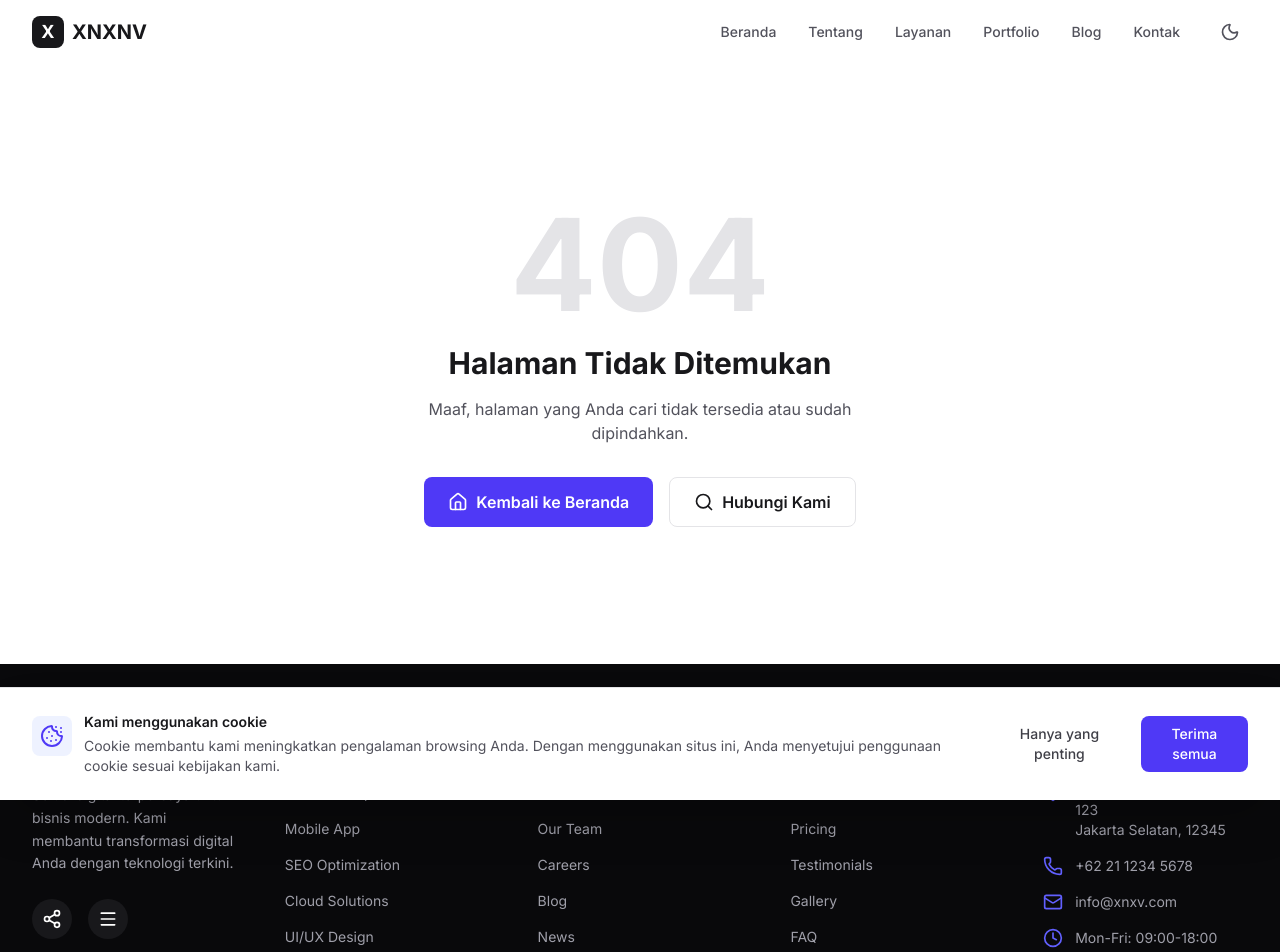
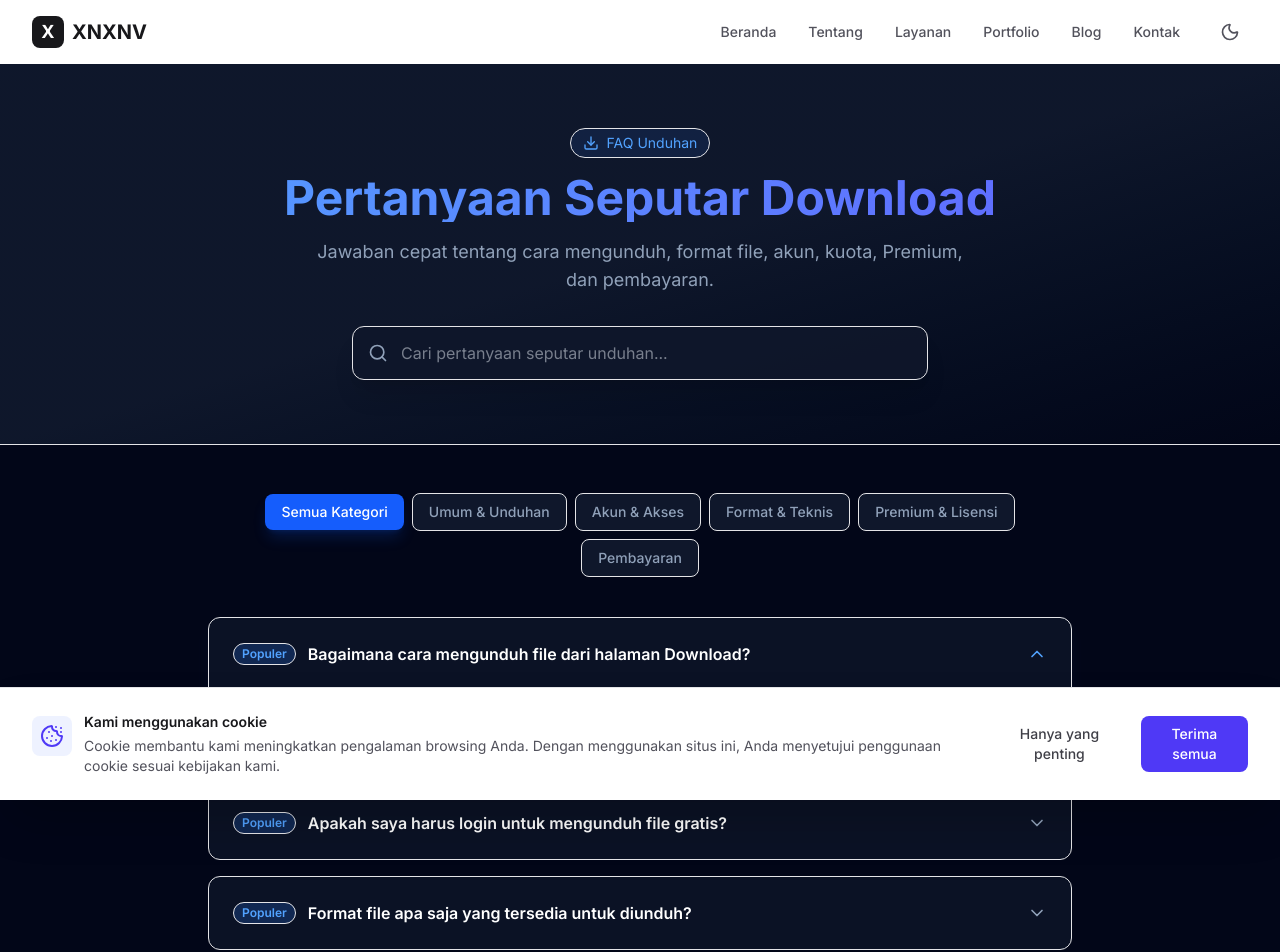
Before and after one commit to aryaapriawann-dev/XNXNV, a Next.js app: page /download/faq in a window 1280 px wide. Before the commit this address had no page. Shown: the top 952 px of the page. Built offline with nearby package versions, Linux system fonts and the light colour scheme.

Commit message:
feat(download): add FAQ page

```diff
--- /dev/null
+++ b/src/app/download/faq/page.tsx
@@ -0,0 +1,208 @@
+"use client";
+
+import { useState } from "react";
+import { Download, Search, ChevronDown, ChevronUp, HelpCircle, ArrowRight } from "lucide-react";
+
+interface FAQItem {
+  id: string;
+  category: "umum" | "akun" | "teknis" | "premium" | "pembayaran";
+  question: string;
+  answer: string;
+  popular?: boolean;
+}
+
+const CATEGORIES = [
+  { id: "all", label: "Semua Kategori" },
+  { id: "umum", label: "Umum & Unduhan" },
+  { id: "akun", label: "Akun & Akses" },
+  { id: "teknis", label: "Format & Teknis" },
+  { id: "premium", label: "Premium & Lisensi" },
+  { id: "pembayaran", label: "Pembayaran" },
+] as const;
+
+const FAQ_ITEMS: FAQItem[] = [
+  {
+    id: "1",
+    category: "umum",
+    question: "Bagaimana cara mengunduh file dari halaman Download?",
+    answer: "Pilih file yang diinginkan di halaman Download, klik tombol Unduh, lalu tunggu hingga tautan unduhan siap. File akan tersimpan otomatis di folder unduhan perangkat Anda.",
+    popular: true,
+  },
+  {
+    id: "2",
+    category: "akun",
+    question: "Apakah saya harus login untuk mengunduh file gratis?",
+    answer: "File gratis bisa diunduh tanpa login, tetapi dengan akun gratis Anda mendapat riwayat unduhan, kecepatan lebih stabil, dan notifikasi saat file diperbarui.",
+    popular: true,
+  },
+  {
+    id: "3",
+    category: "teknis",
+    question: "Format file apa saja yang tersedia untuk diunduh?",
+    answer: "Kami menyediakan format PDF, EPUB, ZIP, MP4, DOCX, XLSX, dan PPTX. Setiap kartu file menampilkan format dan ukuran agar Anda bisa memilih sesuai kebutuhan.",
+    popular: true,
+  },
+  {
+    id: "4",
+    category: "teknis",
+    question: "Unduhan saya terputus di tengah jalan, apa yang harus dilakukan?",
+    answer: "Coba gunakan koneksi yang stabil lalu klik tombol Unduh ulang. Riwayat unduhan tersimpan di akun Anda sehingga tautan bisa dibuat ulang tanpa mengurangi kuota unduhan.",
+    popular: false,
+  },
+  {
+    id: "5",
+    category: "premium",
+    question: "Apa keuntungan paket Premium untuk unduhan?",
+    answer: "Pengguna Premium mendapat kecepatan unduhan prioritas, tanpa antrean, akses ke file eksklusif, unduhan massal (bulk), dan pembaruan file otomatis via email.",
+    popular: true,
+  },
+  {
+    id: "6",
+    category: "pembayaran",
+    question: "Metode pembayaran apa yang didukung untuk upgrade Premium?",
+    answer: "Kami mendukung transfer bank, e-wallet (GoPay, OVO, DANA), QRIS, dan kartu kredit. Semua pembayaran diproses aman dan lisensi aktif otomatis setelah pembayaran terverifikasi.",
+    popular: false,
+  },
+  {
+    id: "7",
+    category: "teknis",
+    question: "Apakah ada batas ukuran atau kuota unduhan harian?",
+    answer: "Akun gratis dibatasi 5 file per hari dengan ukuran maksimal 100 MB per file. Akun Premium tanpa batas jumlah file dan mendukung file hingga 2 GB per unduhan.",
+    popular: false,
+  },
+  {
+    id: "8",
+    category: "umum",
+    question: "Bagaimana cara meminta file atau melaporkan tautan rusak?",
+    answer: "Gunakan tombol Minta File di halaman Download atau hubungi tim support. Sertakan judul file dan pesan error yang muncul agar tim kami bisa memperbaiki dalam 1x24 jam.",
+    popular: false,
+  },
+];
+
+export default function DownloadFaqPage() {
+  const [selectedCategory, setSelectedCategory] = useState<string>("all");
+  const [searchQuery, setSearchQuery] = useState("");
+  const [openItems, setOpenItems] = useState<Record<string, boolean>>({ "1": true });
+
+  const toggleItem = (id: string) => {
+    setOpenItems((prev) => ({ ...prev, [id]: !prev[id] }));
+  };
+
+  const filteredFaqs = FAQ_ITEMS.filter((item) => {
+    const matchesCategory = selectedCategory === "all" || item.category === selectedCategory;
+    const matchesSearch =
+      item.question.toLowerCase().includes(searchQuery.toLowerCase()) ||
+      item.answer.toLowerCase().includes(searchQuery.toLowerCase());
+    return matchesCategory && matchesSearch;
+  });
+
+  return (
+    <div className="min-h-screen bg-slate-950 text-slate-50">
+      {/* Hero Header */}
+      <div className="border-b border-slate-800 bg-gradient-to-br from-slate-900 via-slate-900 to-slate-950">
+        <div className="container mx-auto px-4 py-16 text-center">
+          <div className="inline-flex items-center gap-2 px-3 py-1 rounded-full bg-blue-500/10 text-blue-400 text-sm mb-4 border border-blue-500/20">
+            <Download className="w-4 h-4" />
+            <span>FAQ Unduhan</span>
+          </div>
+          <h1 className="text-4xl md:text-5xl font-bold mb-4 bg-gradient-to-r from-blue-400 to-indigo-500 bg-clip-text text-transparent">
+            Pertanyaan Seputar Download
+          </h1>
+          <p className="text-lg text-slate-400 max-w-2xl mx-auto">
+            Jawaban cepat tentang cara mengunduh, format file, akun, kuota, Premium, dan pembayaran.
+          </p>
+
+          {/* Search Bar in Hero */}
+          <div className="relative max-w-xl mx-auto mt-8">
+            <Search className="absolute left-4 top-1/2 -translate-y-1/2 w-5 h-5 text-slate-400" />
+            <input
+              type="text"
+              placeholder="Cari pertanyaan seputar unduhan..."
+              value={searchQuery}
+              onChange={(e) => setSearchQuery(e.target.value)}
+              className="w-full pl-12 pr-4 py-3.5 bg-slate-900/90 border border-slate-700 rounded-xl focus:outline-none focus:ring-2 focus:ring-blue-500 shadow-xl transition-all text-slate-200"
+            />
+          </div>
+        </div>
+      </div>
+
+      <div className="container mx-auto px-4 py-12 max-w-4xl">
+        {/* Category Pills */}
+        <div className="flex flex-wrap items-center justify-center gap-2 mb-10">
+          {CATEGORIES.map((cat) => (
+            <button
+              key={cat.id}
+              onClick={() => setSelectedCategory(cat.id)}
+              className={`px-4 py-2 rounded-lg text-sm font-medium transition-all ${
+                selectedCategory === cat.id
+                  ? "bg-blue-600 text-white shadow-lg shadow-blue-600/20"
+                  : "bg-slate-900 text-slate-400 hover:bg-slate-800 hover:text-slate-200 border border-slate-800"
+              }`}
+            >
+              {cat.label}
+            </button>
+          ))}
+        </div>
+
+        {/* Accordion FAQ List */}
+        <div className="space-y-4">
+          {filteredFaqs.map((faq) => {
+            const isOpen = !!openItems[faq.id];
+            return (
+              <div
+                key={faq.id}
+                className={`bg-slate-900/70 border rounded-xl overflow-hidden transition-all duration-200 ${
+                  isOpen ? "border-blue-500/50 shadow-lg shadow-blue-500/5" : "border-slate-800 hover:border-slate-700"
+                }`}
+              >
+                <button
+                  onClick={() => toggleItem(faq.id)}
+                  className="w-full text-left p-6 flex items-center justify-between gap-4 focus:outline-none"
+                >
+                  <div className="flex items-center gap-3">
+                    {faq.popular && (
+                      <span className="px-2 py-0.5 text-xs font-semibold bg-blue-500/20 text-blue-400 rounded-full shrink-0 border border-blue-500/30">
+                        Populer
+                      </span>
+                    )}
+                    <h3 className="text-base font-semibold text-white">{faq.question}</h3>
+                  </div>
+                  <div className="shrink-0 text-slate-400">
+                    {isOpen ? <ChevronUp className="w-5 h-5 text-blue-400" /> : <ChevronDown className="w-5 h-5" />}
+                  </div>
+                </button>
+
+                {isOpen && (
+                  <div className="px-6 pb-6 pt-1 text-slate-300 text-sm leading-relaxed border-t border-slate-800/60 mt-1">
+                    {faq.answer}
+                  </div>
+                )}
+              </div>
+            );
+          })}
+        </div>
+
+        {/* Empty State */}
+        {filteredFaqs.length === 0 && (
+          <div className="text-center py-16 bg-slate-900/40 rounded-xl border border-slate-800">
+            <HelpCircle className="w-10 h-10 text-slate-600 mx-auto mb-3" />
+            <p className="text-lg font-semibold text-slate-300">Tidak ada pertanyaan yang cocok</p>
+            <p className="text-sm text-slate-500 mt-1">Coba kata kunci lain atau hubungi tim dukungan kami</p>
+          </div>
+        )}
+
+        {/* Bottom Support CTA */}
+        <div className="mt-14 p-8 bg-gradient-to-r from-blue-900/20 via-slate-900 to-indigo-900/20 border border-slate-800 rounded-2xl flex flex-col md:flex-row items-center justify-between gap-6 text-center md:text-left">
+          <div>
+            <h4 className="text-lg font-bold text-white mb-1">Masih terkendala unduhan?</h4>
+            <p className="text-sm text-slate-400">Tim support kami siap membantu masalah file, akun, dan Premium Anda.</p>
+          </div>
+          <button className="px-6 py-3 bg-blue-600 hover:bg-blue-700 text-white font-medium rounded-xl text-sm transition-all shadow-lg shadow-blue-600/20 flex items-center gap-2 shrink-0">
+            <span>Hubungi Support Download</span>
+            <ArrowRight className="w-4 h-4" />
+          </button>
+        </div>
+      </div>
+    </div>
+  );
+}
```
